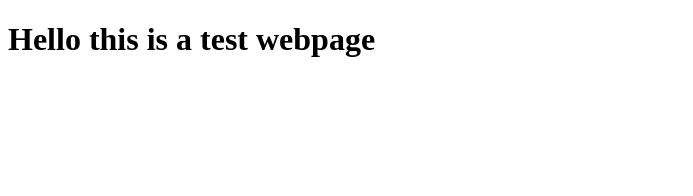
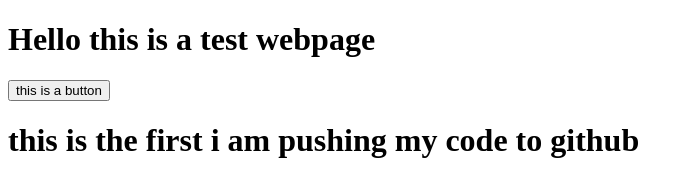
Before and after one commit to NawazTalha/testWebpage, a plain HTML site: page index.html in a window 1280 px wide. Shown: the whole page, without its empty margins (0-693 px from the left). Drawn offline with Linux system fonts and the light colour scheme.

Commit message:
more lines of code

```diff
--- a/index.html
+++ b/index.html
@@ -7,5 +7,7 @@
 </head>
 <body>
     <h1>Hello this is a test webpage</h1>
+    <button>this is a button </button>
+     <h1>this is the first i am pushing my code to github</h1>
 </body>
 </html>
```
